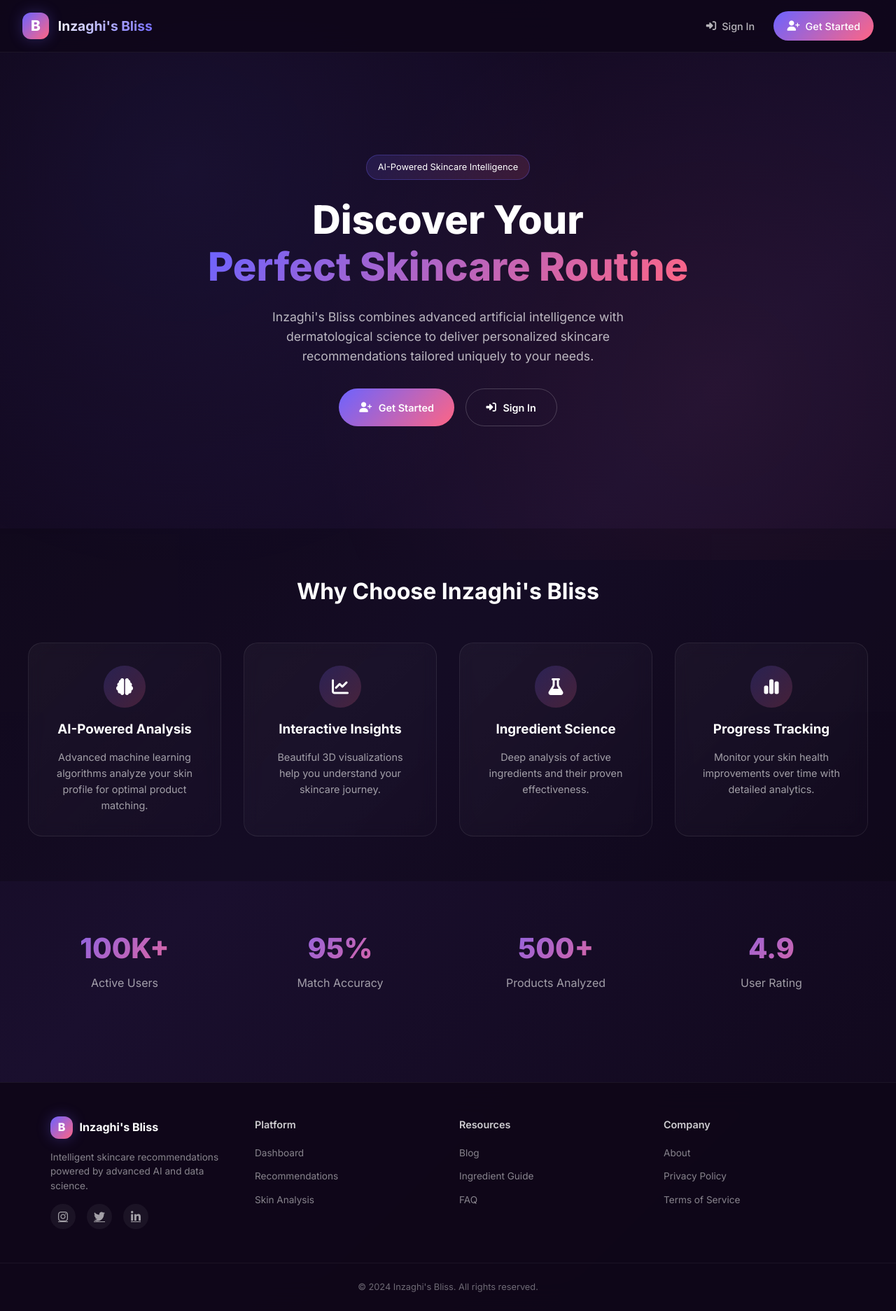
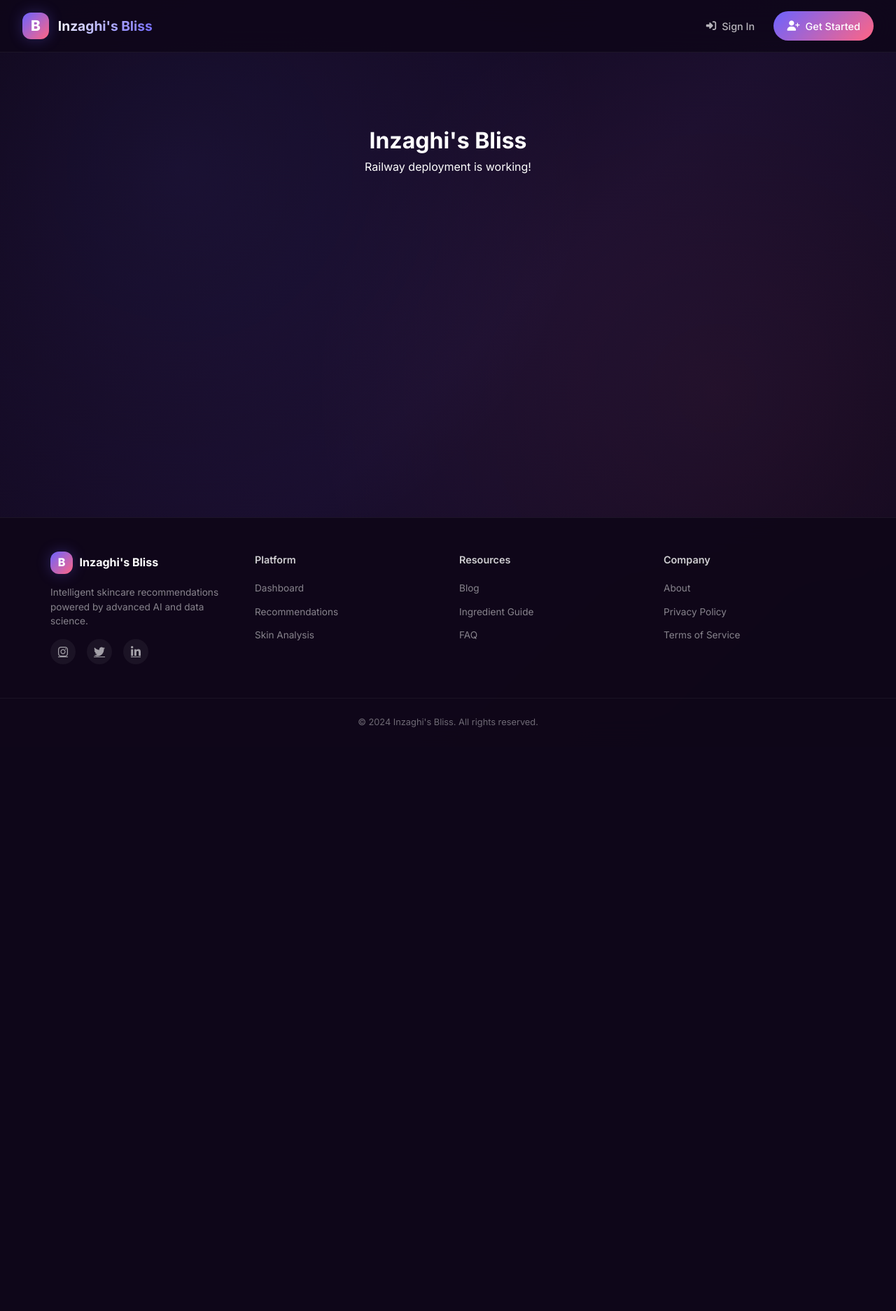
Before and after one commit to wardaadan03-netizen/AI-POWERED-SKINCARE-ANALYTICS-SYSTEM, a Flask app: page / in a window 1280 px wide. Shown: the whole page at 70% size. After the commit the page ends 1039 px from the top, so only its background shows below. Run offline with Flask 3, Linux system fonts and the light colour scheme; some libraries are stand-ins or nearby versions.

Commit message:
Test homepage

```diff
--- a/data/feedback.json
+++ b/data/feedback.json
@@ -7,5 +7,14 @@
       "timestamp": "2026-05-17T19:30:20.971277",
       "liked": true
     }
+  ],
+  "NCA@gmail.com": [
+    {
+      "product": "Platform Experience",
+      "rating": 5,
+      "feedback": "This help me alot",
+      "timestamp": "2026-07-10T21:27:53.623884",
+      "liked": true
+    }
   ]
 }
--- a/data/users.json
+++ b/data/users.json
@@ -220,5 +220,15 @@
       "monthly_budget": 50.0
     },
     "history": []
+  },
+  "nca@gmail.com": {
+    "user_id": "USER_4DCBE42D",
+    "email": "nca@gmail.com",
+    "password_hash": "7f12ccf315b0d15689f046601213335a:7c53a8da085a9b7c167748b2c8c244bf3803ece3a7d376d16808319c678f2ec2",
+    "created_at": "2026-07-10T21:27:09.101634",
+    "last_login": null,
+    "user_data": {},
+    "preferences": {},
+    "history": []
   }
 }
--- a/templates/index.html
+++ b/templates/index.html
@@ -1,212 +1,8 @@
 {% extends "base.html" %}
 
-{% block title %}Inzaghi's Bliss — AI Skincare Platform{% endblock %}
-
 {% block content %}
-<div class="hero-section">
-    <div class="hero-container">
-        <div class="hero-badge">AI-Powered Skincare Intelligence</div>
-        <h1 class="hero-title">
-            Discover Your<br>
-            <span class="gradient-text">Perfect Skincare Routine</span>
-        </h1>
-        <p class="hero-description">
-            Inzaghi's Bliss combines advanced artificial intelligence with dermatological science
-            to deliver personalized skincare recommendations tailored uniquely to your needs.
-        </p>
-        <div class="hero-buttons">
-            <a href="{{ url_for('register') }}" class="btn-primary">
-                <i class="fas fa-user-plus"></i> Get Started
-            </a>
-            <a href="{{ url_for('login') }}" class="btn-secondary">
-                <i class="fas fa-sign-in-alt"></i> Sign In
-            </a>
-        </div>
-    </div>
+<div style="text-align:center;padding:100px;">
+    <h1>Inzaghi's Bliss</h1>
+    <p>Railway deployment is working!</p>
 </div>
-
-<div class="features-section">
-    <div class="section-container">
-        <h2 class="section-title">Why Choose Inzaghi's Bliss</h2>
-        <div class="features-grid">
-            <div class="feature-card">
-                <div class="feature-icon"><i class="fas fa-brain"></i></div>
-                <h3>AI-Powered Analysis</h3>
-                <p>Advanced machine learning algorithms analyze your skin profile for optimal product matching.</p>
-            </div>
-            <div class="feature-card">
-                <div class="feature-icon"><i class="fas fa-chart-line"></i></div>
-                <h3>Interactive Insights</h3>
-                <p>Beautiful 3D visualizations help you understand your skincare journey.</p>
-            </div>
-            <div class="feature-card">
-                <div class="feature-icon"><i class="fas fa-flask"></i></div>
-                <h3>Ingredient Science</h3>
-                <p>Deep analysis of active ingredients and their proven effectiveness.</p>
-            </div>
-            <div class="feature-card">
-                <div class="feature-icon"><i class="fas fa-chart-simple"></i></div>
-                <h3>Progress Tracking</h3>
-                <p>Monitor your skin health improvements over time with detailed analytics.</p>
-            </div>
-        </div>
-    </div>
-</div>
-
-<div class="stats-section">
-    <div class="section-container">
-        <div class="stats-grid">
-            <div class="stat-item"><div class="stat-number">100K+</div><div class="stat-text">Active Users</div></div>
-            <div class="stat-item"><div class="stat-number">95%</div><div class="stat-text">Match Accuracy</div></div>
-            <div class="stat-item"><div class="stat-number">500+</div><div class="stat-text">Products Analyzed</div></div>
-            <div class="stat-item"><div class="stat-number">4.9</div><div class="stat-text">User Rating</div></div>
-        </div>
-    </div>
-</div>
-
-<style>
-.hero-section {
-    min-height: 85vh;
-    display: flex;
-    align-items: center;
-    justify-content: center;
-    text-align: center;
-}
-
-.hero-container {
-    max-width: 900px;
-    margin: 0 auto;
-    padding: 2rem;
-}
-
-.hero-badge {
-    display: inline-block;
-    padding: 0.4rem 1rem;
-    background: linear-gradient(135deg, rgba(108,99,255,0.15) 0%, rgba(255,101,132,0.15) 100%);
-    border: 1px solid rgba(108,99,255,0.3);
-    border-radius: 50px;
-    font-size: 0.8rem;
-    margin-bottom: 1.5rem;
-}
-
-.hero-title {
-    font-size: 3.5rem;
-    font-weight: 800;
-    line-height: 1.2;
-    margin-bottom: 1.5rem;
-}
-
-.gradient-text {
-    background: linear-gradient(135deg, #6C63FF 0%, #FF6584 100%);
-    -webkit-background-clip: text;
-    background-clip: text;
-    color: transparent;
-}
-
-.hero-description {
-    font-size: 1.1rem;
-    color: rgba(255,255,255,0.7);
-    max-width: 600px;
-    margin: 0 auto 2rem;
-    line-height: 1.6;
-}
-
-.hero-buttons {
-    display: flex;
-    gap: 1rem;
-    justify-content: center;
-    flex-wrap: wrap;
-}
-
-.features-section {
-    padding: 4rem 2rem;
-    background: rgba(0,0,0,0.2);
-}
-
-.section-container {
-    max-width: 1200px;
-    margin: 0 auto;
-}
-
-.section-title {
-    text-align: center;
-    font-size: 2rem;
-    margin-bottom: 3rem;
-}
-
-.features-grid {
-    display: grid;
-    grid-template-columns: repeat(auto-fit, minmax(250px, 1fr));
-    gap: 2rem;
-}
-
-.feature-card {
-    background: linear-gradient(135deg, rgba(255,255,255,0.04) 0%, rgba(255,255,255,0.01) 100%);
-    backdrop-filter: blur(10px);
-    border: 1px solid rgba(255,255,255,0.08);
-    border-radius: 20px;
-    padding: 2rem;
-    text-align: center;
-    transition: all 0.3s ease;
-}
-
-.feature-card:hover {
-    transform: translateY(-5px);
-    border-color: rgba(108,99,255,0.3);
-}
-
-.feature-icon {
-    width: 60px;
-    height: 60px;
-    background: linear-gradient(135deg, rgba(108,99,255,0.2) 0%, rgba(255,101,132,0.2) 100%);
-    border-radius: 50%;
-    display: flex;
-    align-items: center;
-    justify-content: center;
-    margin: 0 auto 1rem;
-    font-size: 1.5rem;
-}
-
-.feature-card h3 {
-    margin-bottom: 0.8rem;
-}
-
-.feature-card p {
-    color: rgba(255,255,255,0.6);
-    font-size: 0.9rem;
-}
-
-.stats-section {
-    padding: 4rem 2rem;
-}
-
-.stats-grid {
-    display: grid;
-    grid-template-columns: repeat(auto-fit, minmax(180px, 1fr));
-    gap: 2rem;
-    text-align: center;
-}
-
-.stat-number {
-    font-size: 2.5rem;
-    font-weight: 800;
-    background: linear-gradient(135deg, #6C63FF 0%, #FF6584 100%);
-    -webkit-background-clip: text;
-    background-clip: text;
-    color: transparent;
-}
-
-.stat-text {
-    color: rgba(255,255,255,0.6);
-    margin-top: 0.3rem;
-}
-
-@media (max-width: 768px) {
-    .hero-title { font-size: 2rem; }
-    .hero-description { font-size: 1rem; }
-    .section-title { font-size: 1.5rem; }
-    .features-grid { grid-template-columns: 1fr; }
-    .stats-grid { grid-template-columns: repeat(2, 1fr); }
-}
-</style>
 {% endblock %}
```
